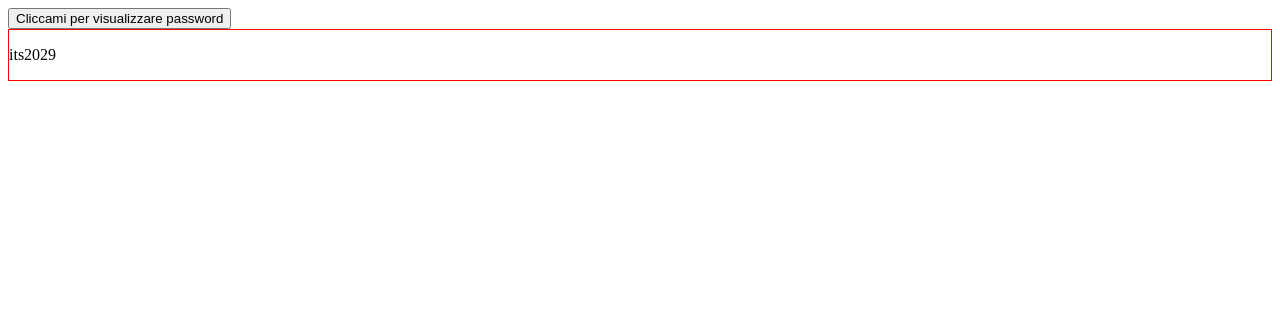
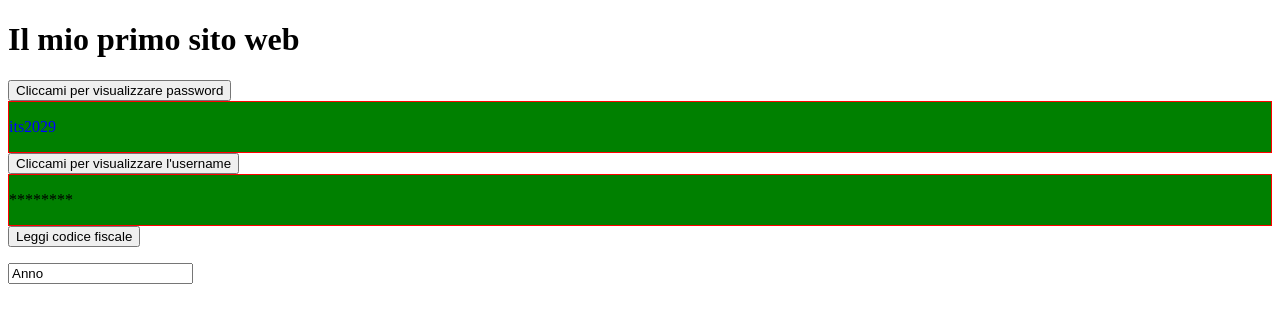
Before and after one commit to pcalviello/advanced-web-programming-its_2024, a plain HTML site: page index.html in a window 1280 px wide. Both pictures are taken after a click on the button "Cliccami per visualizzare password". Drawn offline with nearby package versions, Linux system fonts and the light colour scheme.

Commit message:
ultima modifica

```diff
--- a/index.html
+++ b/index.html
@@ -7,16 +7,18 @@
     <title>Esercitazione</title>
     <script src="https://code.jquery.com/jquery-3.7.1.min.js"
         integrity="sha256-/JqT3SQfawRcv/BIHPThkBvs0OEvtFFmqPF/lYI/Cxo=" crossorigin="anonymous"></script>
-
+    <script src="index.js"></script>
+    <!--
     <script>
         $(document).ready(function () {
             document.getElementById("btn_cambia_testo").addEventListener("click", function () {
                 let nome = "Piero";
                 alert("Ciao " + nome);
                 console.log("Benvenuto nella funzione 'Callback'");
-                //    Utilizziamo JQUERY che dopo l'alert cambiara il contenuto del p con id="password"
+                //    Utilizziamo JQUERY che dopo l'alert cambierà il contenuto del p con id="password"
                 $("#password").text("its2029");
-                $(".bordino").css("border", "1px solid red");
+                $(".bordino").css("border", "1px solid red")
+                    .css("background-color", "green");
 
             })
             console.log("ready!");
@@ -24,16 +26,30 @@
         });
 
     </script>
+    -->
 
 </head>
 
 <body>
+
+    <h1 id="title1">Il mio primo sito web</h1>
 
     <button id="btn_cambia_testo">Cliccami per visualizzare password</button>
     <div class="bordino">
         <p id="password">********</p>
     </div>
 
+    <button id="btn_mostra_username">Cliccami per visualizzare l'username</button>
+    <div class="bordino">
+        <p id="username">********</p>
+    </div>
+
+    <button id="btn_cod_fiscale">Leggi codice fiscale</button>
+    <div>
+        <p id="anno_accademico_its"><input type="text" id="test3" value="Anno"></p>
+
+    </div>
+
 </body>
 
 </html>
--- a/index.js
+++ b/index.js
@@ -1,7 +1,40 @@
 console.log("Ciao da VSC");
- let nome = "Pierfrancesco";
- let cognome = "Calviello";
+let nome = "Pierfrancesco";
+let cognome = "Calviello";
 
-//  JQUERY
- src="https://ajax.googleapis.com/ajax/libs/jquery/3.7.1/jquery.min.js"
- $("document").ready( funciton)
+$(document).ready(function () {
+
+    $("#btn_cod_fiscale").on("click", function(){
+        alert($("#test3").val("Ciao"));
+        console.log("CIAO");
+
+    });
+
+    $("#title1").on("click", function(){
+    alert("Complimenti");
+    console.log("stampa");
+   });
+
+    //Jquery
+    $("#btn_mostra_username").on("click", function () {
+        //alert("stai per visualizzare l'username");
+        let username = "tuoNome";
+        $("#username").text(username)
+        .css("font-weight", "bold");
+    }
+    );
+    //Javascript
+    document.getElementById("btn_cambia_testo").addEventListener("click", function () {
+        let nome = "Piero";
+        //alert("Ciao " + nome);
+        console.log("Benvenuto nella funzione 'Callback'");
+        //    Utilizziamo JQUERY che dopo l'alert cambierà il contenuto del p con id="password"
+        $("#password").text("its2029")
+            .css("color", "blue");
+        $(".bordino").css("border", "1px solid red")
+            .css("background-color", "green");
+
+    })
+    console.log("ready!");
+
+});
```
